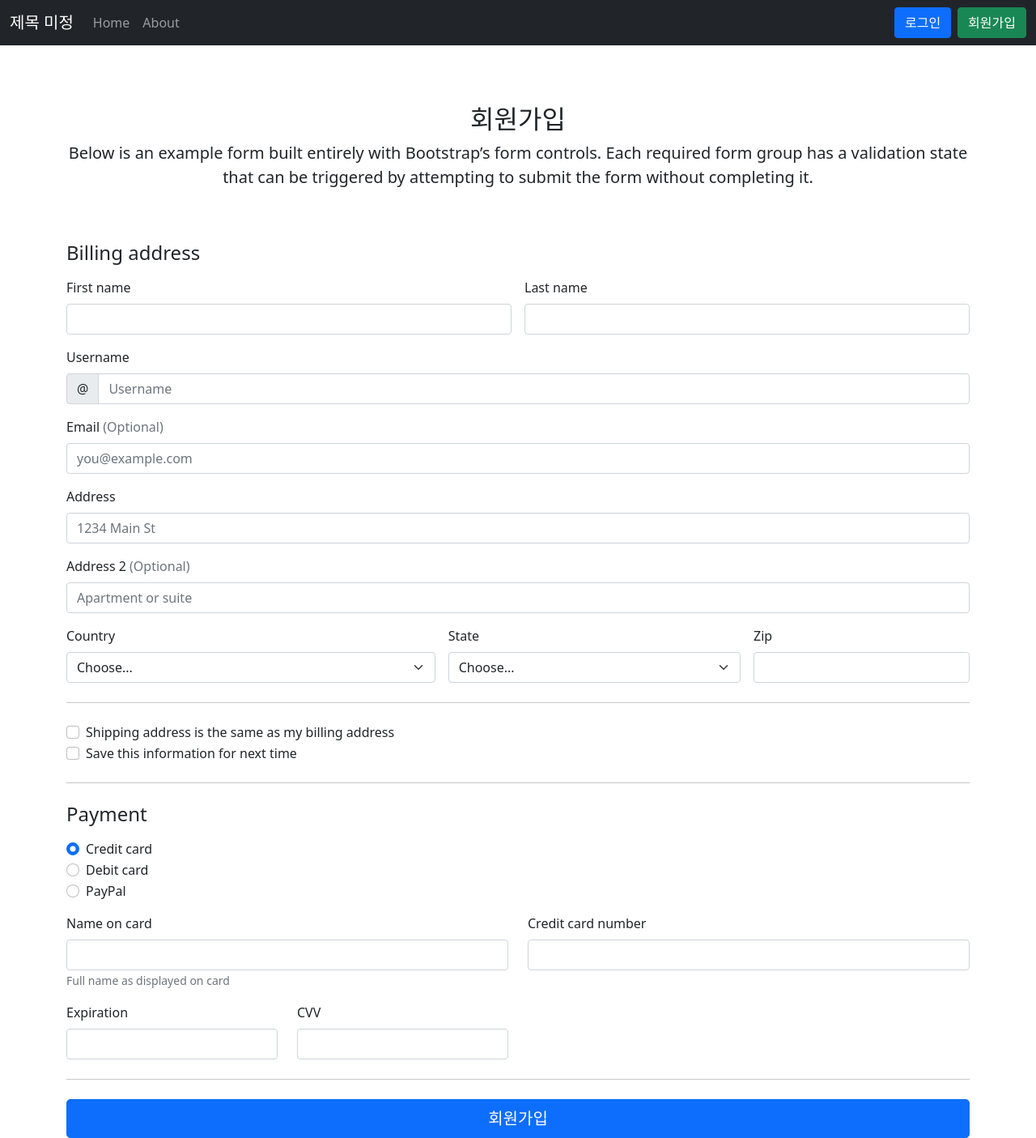
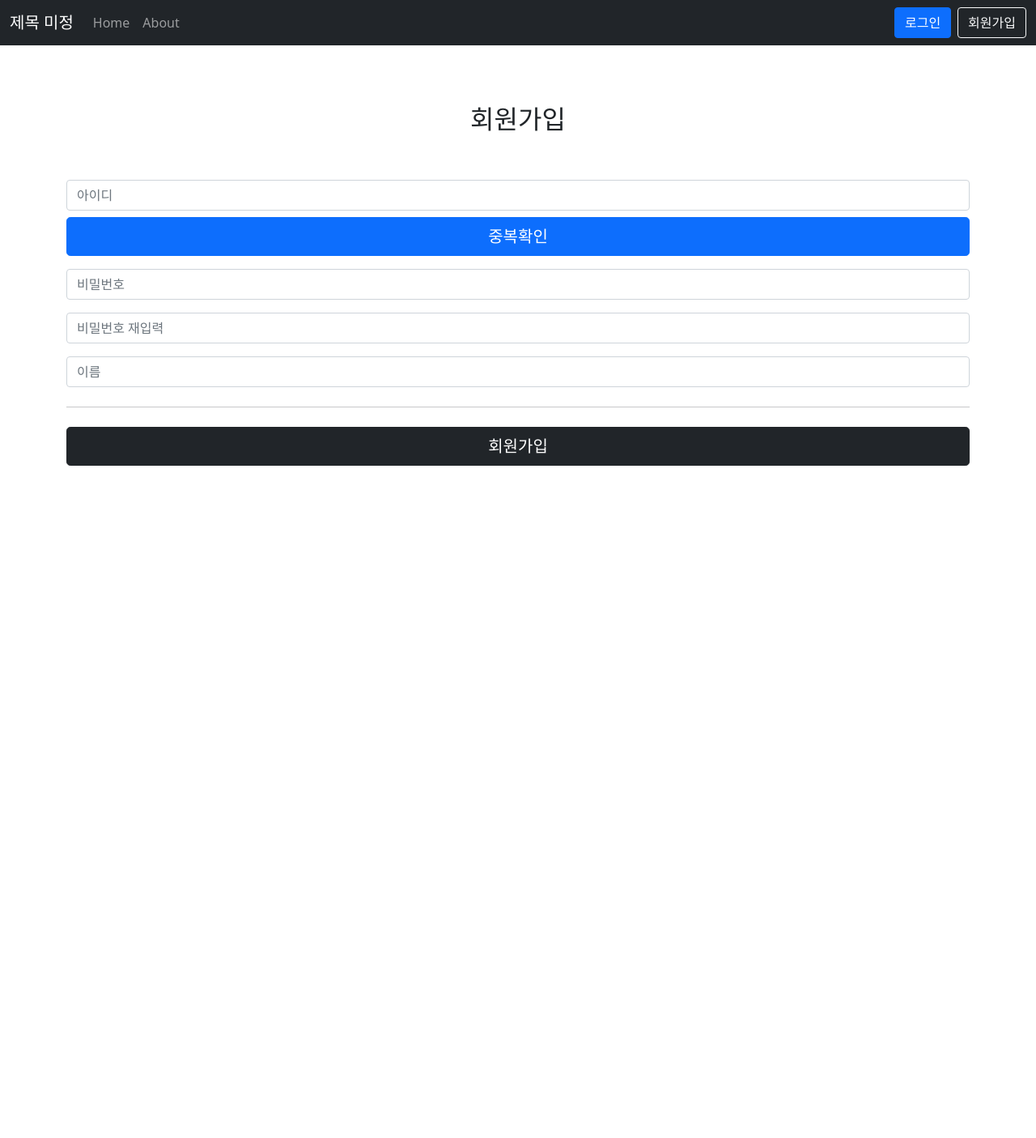
Before and after one commit to choijiuen/game-vue, a Vue app: page /join in a window 1280 px wide. Shown: the whole page at 81% size. After the commit the page ends 1200 px from the top, so only its background shows below. Built offline with nearby package versions, Linux system fonts and the light colour scheme.

Commit message:
STYLE : 회원가입 화면 수정

```diff
--- a/src/App.vue
+++ b/src/App.vue
@@ -17,7 +17,7 @@
           </ul>
           <form class="d-flex">
             <router-link to="/login"><button type="button" class="btn btn-primary me-2">로그인</button></router-link>
-            <router-link to="/join"><button type="button" class="btn btn-success">회원가입</button></router-link>
+            <router-link to="/join"><button type="button" class="btn btn-outline-light">회원가입</button></router-link>
           </form>
         </div>
       </div>
--- a/src/views/JoinView.vue
+++ b/src/views/JoinView.vue
@@ -2,163 +2,31 @@
     <div class="container">
         <main>
             <div class="py-5 text-center">
-            <h2>회원가입</h2>
-            <p class="lead">Below is an example form built entirely with Bootstrap’s form controls. Each required form group has a validation state that can be triggered by attempting to submit the form without completing it.</p>
+                <h2>회원가입</h2>
             </div>
 
             <div class="row g-5">
             <div class="col-md-12 col-lg-12">
-                <h4 class="mb-3">Billing address</h4>
                 <form class="needs-validation" novalidate>
                 <div class="row g-3">
-                    <div class="col-sm-6">
-                    <label for="firstName" class="form-label">First name</label>
-                    <input type="text" class="form-control" id="firstName" placeholder="" value="" required>
-                    <div class="invalid-feedback">
-                        Valid first name is required.
+                    <div class="col-12">
+                        <input type="text" class="form-control" id="id" placeholder="아이디" value="" required>
+                        <button class="w-100 btn btn-primary btn-lg mt-2" type="submit">중복확인</button>
                     </div>
+                    <div class="col-12">
+                        <input type="text" class="form-control" id="pw" placeholder="비밀번호" value="" required>
                     </div>
-
-                    <div class="col-sm-6">
-                    <label for="lastName" class="form-label">Last name</label>
-                    <input type="text" class="form-control" id="lastName" placeholder="" value="" required>
-                    <div class="invalid-feedback">
-                        Valid last name is required.
+                    <div class="col-12">
+                        <input type="text" class="form-control" id="rePw" placeholder="비밀번호 재입력" value="" required>
                     </div>
-                    </div>
-
                     <div class="col-12">
-                    <label for="username" class="form-label">Username</label>
-                    <div class="input-group has-validation">
-                        <span class="input-group-text">@</span>
-                        <input type="text" class="form-control" id="username" placeholder="Username" required>
-                    <div class="invalid-feedback">
-                        Your username is required.
-                        </div>
-                    </div>
-                    </div>
-
-                    <div class="col-12">
-                    <label for="email" class="form-label">Email <span class="text-muted">(Optional)</span></label>
-                    <input type="email" class="form-control" id="email" placeholder="you@example.com">
-                    <div class="invalid-feedback">
-                        Please enter a valid email address for shipping updates.
-                    </div>
-                    </div>
-
-                    <div class="col-12">
-                    <label for="address" class="form-label">Address</label>
-                    <input type="text" class="form-control" id="address" placeholder="1234 Main St" required>
-                    <div class="invalid-feedback">
-                        Please enter your shipping address.
-                    </div>
-                    </div>
-
-                    <div class="col-12">
-                    <label for="address2" class="form-label">Address 2 <span class="text-muted">(Optional)</span></label>
-                    <input type="text" class="form-control" id="address2" placeholder="Apartment or suite">
-                    </div>
-
-                    <div class="col-md-5">
-                    <label for="country" class="form-label">Country</label>
-                    <select class="form-select" id="country" required>
-                        <option value="">Choose...</option>
-                        <option>United States</option>
-                    </select>
-                    <div class="invalid-feedback">
-                        Please select a valid country.
-                    </div>
-                    </div>
-
-                    <div class="col-md-4">
-                    <label for="state" class="form-label">State</label>
-                    <select class="form-select" id="state" required>
-                        <option value="">Choose...</option>
-                        <option>California</option>
-                    </select>
-                    <div class="invalid-feedback">
-                        Please provide a valid state.
-                    </div>
-                    </div>
-
-                    <div class="col-md-3">
-                    <label for="zip" class="form-label">Zip</label>
-                    <input type="text" class="form-control" id="zip" placeholder="" required>
-                    <div class="invalid-feedback">
-                        Zip code required.
-                    </div>
+                        <input type="text" class="form-control" id="name" placeholder="이름" value="" required>
                     </div>
                 </div>
 
                 <hr class="my-4">
 
-                <div class="form-check">
-                    <input type="checkbox" class="form-check-input" id="same-address">
-                    <label class="form-check-label" for="same-address">Shipping address is the same as my billing address</label>
-                </div>
-
-                <div class="form-check">
-                    <input type="checkbox" class="form-check-input" id="save-info">
-                    <label class="form-check-label" for="save-info">Save this information for next time</label>
-                </div>
-
-                <hr class="my-4">
-
-                <h4 class="mb-3">Payment</h4>
-
-                <div class="my-3">
-                    <div class="form-check">
-                    <input id="credit" name="paymentMethod" type="radio" class="form-check-input" checked required>
-                    <label class="form-check-label" for="credit">Credit card</label>
-                    </div>
-                    <div class="form-check">
-                    <input id="debit" name="paymentMethod" type="radio" class="form-check-input" required>
-                    <label class="form-check-label" for="debit">Debit card</label>
-                    </div>
-                    <div class="form-check">
-                    <input id="paypal" name="paymentMethod" type="radio" class="form-check-input" required>
-                    <label class="form-check-label" for="paypal">PayPal</label>
-                    </div>
-                </div>
-
-                <div class="row gy-3">
-                    <div class="col-md-6">
-                    <label for="cc-name" class="form-label">Name on card</label>
-                    <input type="text" class="form-control" id="cc-name" placeholder="" required>
-                    <small class="text-muted">Full name as displayed on card</small>
-                    <div class="invalid-feedback">
-                        Name on card is required
-                    </div>
-                    </div>
-
-                    <div class="col-md-6">
-                    <label for="cc-number" class="form-label">Credit card number</label>
-                    <input type="text" class="form-control" id="cc-number" placeholder="" required>
-                    <div class="invalid-feedback">
-                        Credit card number is required
-                    </div>
-                    </div>
-
-                    <div class="col-md-3">
-                    <label for="cc-expiration" class="form-label">Expiration</label>
-                    <input type="text" class="form-control" id="cc-expiration" placeholder="" required>
-                    <div class="invalid-feedback">
-                        Expiration date required
-                    </div>
-                    </div>
-
-                    <div class="col-md-3">
-                    <label for="cc-cvv" class="form-label">CVV</label>
-                    <input type="text" class="form-control" id="cc-cvv" placeholder="" required>
-                    <div class="invalid-feedback">
-                        Security code required
-                    </div>
-                    </div>
-                </div>
-
-                <hr class="my-4">
-
-                <button class="w-100 btn btn-primary btn-lg" type="submit">회원가입</button>
+                <button class="w-100 btn btn-dark btn-lg" type="submit">회원가입</button>
                 </form>
             </div>
             </div>
--- a/src/views/LoginView.vue
+++ b/src/views/LoginView.vue
@@ -18,6 +18,7 @@
                 </label>
                 </div>
                 <button class="w-100 btn btn-lg btn-primary" type="submit">로그인</button>
+                <router-link to="/join"><button type="button" class="w-100 btn btn-lg btn-dark mt-1" >회원가입</button></router-link>
             </form>
         </main>
     </div>
```
